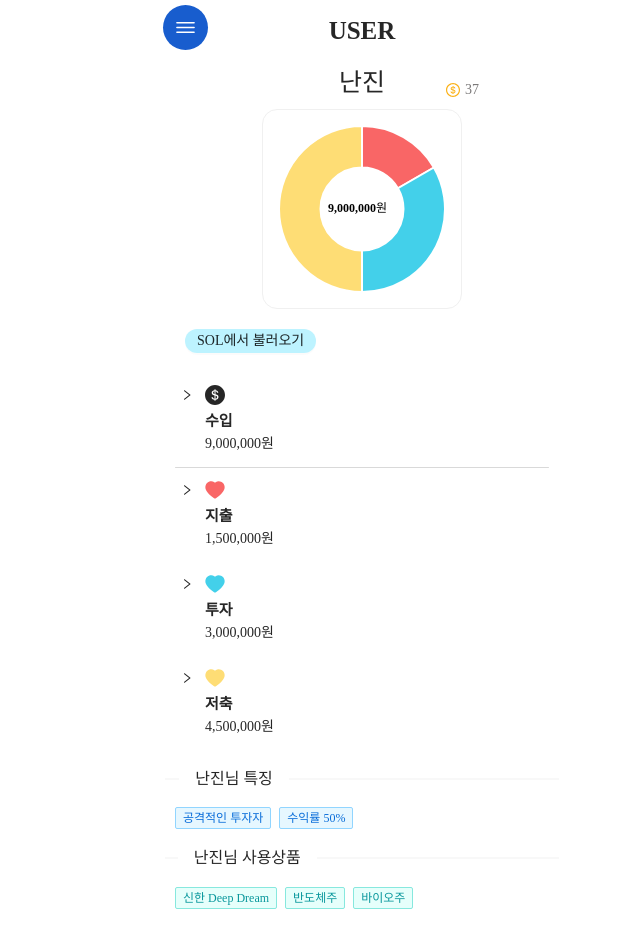
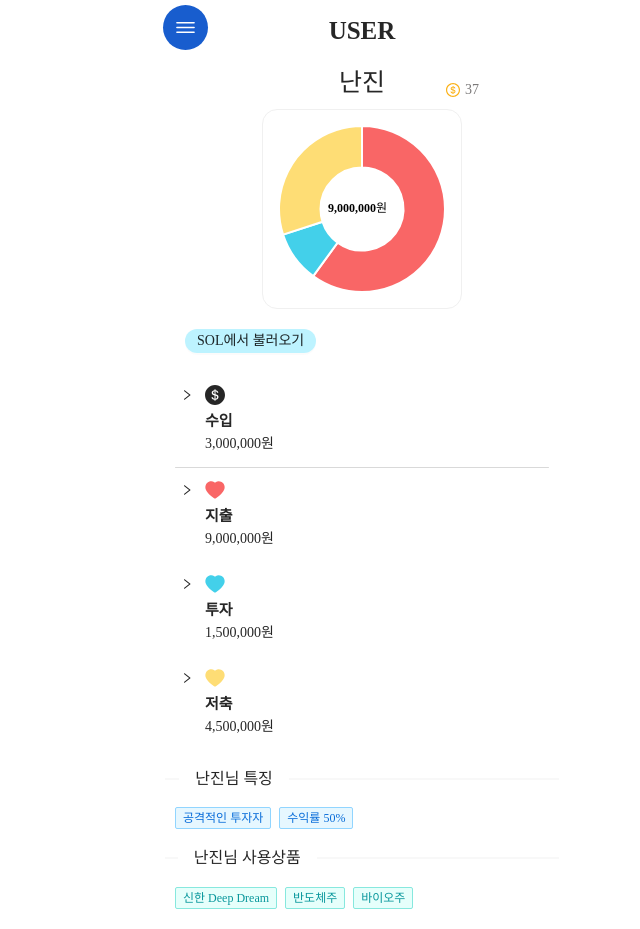
Before and after one commit to juajang/turkey, a React (Create React App) app: page /user/0 in a window 1280 px wide. Shown: the whole page, without its empty margins (278-918 px from the left). Built offline with nearby package versions, Linux system fonts and the light colour scheme.

Commit message:
Modify chart data in feed

```diff
--- a/src/pages/UserWallet.js
+++ b/src/pages/UserWallet.js
@@ -76,7 +76,6 @@ function priceToString(price) {
 
 const Wallet = ({ state }) => {
   const {
-    income,
     consume,
     invest,
     deposit,
@@ -88,7 +87,7 @@ const Wallet = ({ state }) => {
   const { Panel } = Collapse;
   const { data } = dummy;
   const { id } = useParams();
-  const { nickname, like } = data[Number(id)];
+  const { nickname, like, chartData, income } = data[Number(id)];
 
   const Income = () => {
     return (
@@ -99,7 +98,7 @@ const Wallet = ({ state }) => {
         >
           수입
         </div>
-        <div>{priceToString(income)}</div>
+        <div>{priceToString(income * 10000)}</div>
       </>
     );
   };
@@ -115,7 +114,7 @@ const Wallet = ({ state }) => {
         >
           지출
         </div>
-        <div>{priceToString(consume)}</div>
+        <div>{priceToString(chartData[0])}</div>
       </>
     );
   };
@@ -131,7 +130,7 @@ const Wallet = ({ state }) => {
         >
           투자
         </div>
-        <div>{priceToString(invest)}</div>
+        <div>{priceToString(chartData[1])}</div>
       </>
     );
   };
@@ -147,7 +146,7 @@ const Wallet = ({ state }) => {
         >
           저축
         </div>
-        <div>{priceToString(deposit)}</div>
+        <div>{priceToString(chartData[2])}</div>
       </>
     );
   };
@@ -166,7 +165,7 @@ const Wallet = ({ state }) => {
 
       <Card style={{ margin: "auto", width: 200, height: 200 }}>
         <DoughnutChart
-          data={[consume, invest, deposit]}
+          data={chartData}
           title={
             <>
               <div
```
Also changed, not shown: src/components/common/data.json (+21 -21 lines).
